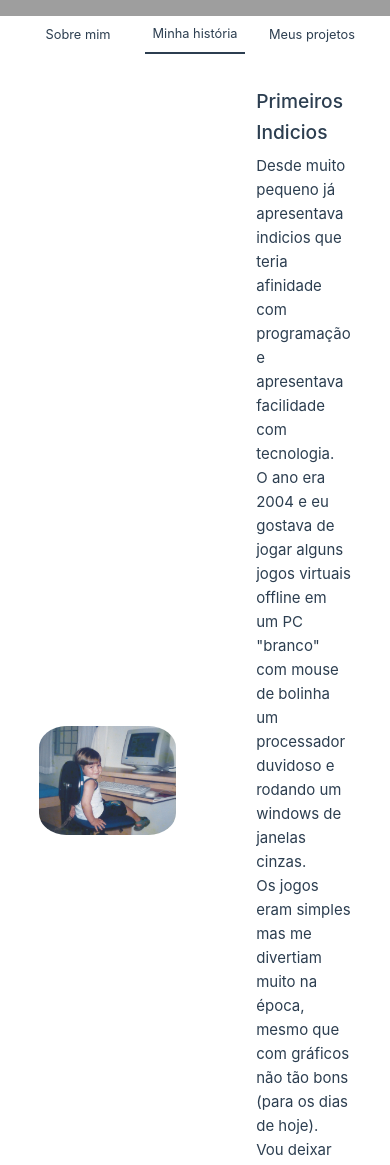
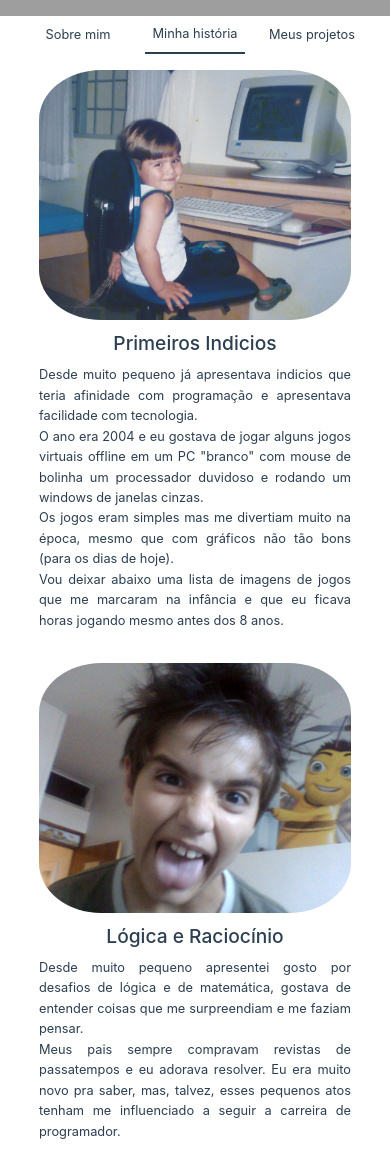
Before and after one commit to Beluomini/Portfolio, a Vue app: page /story in a window 390 px wide. Shown: the part 192-1357 px from the top of the page. Built offline with nearby package versions, Linux system fonts and the light colour scheme; grey boxes are pictures that could not be loaded.

Commit message:
style: changing mobile story page style

```diff
--- a/src/components/story/StoryItemLeft.vue
+++ b/src/components/story/StoryItemLeft.vue
@@ -18,8 +18,9 @@
   width: 100%;
   justify-content: flex-start;
   align-items: center;
-  margin-top: 2rem;
   margin-bottom: 2rem;
+  margin-top: 0;
+  padding: 0.4rem 2rem;
 }
 
 .image {
@@ -43,10 +44,39 @@ h3 {
   color: var(--color-heading);
 }
 
-@media (min-width: 1024px) {
+@media (max-width: 768px) {
   .item {
-    margin-top: 0;
-    padding: 0.4rem 2rem;
+    display: flex;
+    justify-content: center;
+    align-items: center;
+    flex-direction: column;
+    padding: 0;
+    margin-top: 1rem;
+    margin-bottom: 1rem;
+  }
+
+  .image {
+    display: flex;
+    max-width: 100%;
+    margin-right: 0;
+    margin-bottom: 0.5rem;
+  }
+
+  .left-story-details {
+    margin-left: 0;
+  }
+
+  .details {
+    text-align: justify;
+    font-size: 0.8rem;
+  }
+
+  .details h3 {
+    text-align: center;
+    font-size: 1.2rem;
+    font-weight: 500;
+    margin-bottom: 0.4rem;
+    color: var(--color-heading);
   }
 }
 </style>
--- a/src/components/story/StoryItemRight.vue
+++ b/src/components/story/StoryItemRight.vue
@@ -20,7 +20,8 @@
   width: 100%;
   justify-content: flex-end;
   align-items: center;
-  margin-top: 2rem;
+  margin-top: 0;
+  padding: 0.4rem 2rem;
   margin-bottom: 2rem;
 }
 
@@ -47,10 +48,39 @@ h3 {
   color: var(--color-heading);
 }
 
-@media (min-width: 1024px) {
+@media (max-width: 768px) {
   .item {
-    margin-top: 0;
-    padding: 0.4rem 2rem;
+    display: flex;
+    flex-direction: column-reverse;
+    justify-content: center;
+    align-items: center;
+    padding: 0;
+    margin-bottom: 1rem;
+    margin-top: 1rem;
+  }
+
+  .image {
+    display: flex;
+    max-width: 100%;
+    margin-left: 0;
+    margin-bottom: 0.5rem;
+  }
+
+  .left-story-details {
+    margin-left: 0;
+  }
+
+  .details {
+    text-align: justify;
+    font-size: 0.8rem;
+  }
+
+  .details h3 {
+    text-align: center;
+    font-size: 1.2rem;
+    font-weight: 500;
+    margin-bottom: 0.4rem;
+    color: var(--color-heading);
   }
 }
 </style>
```
